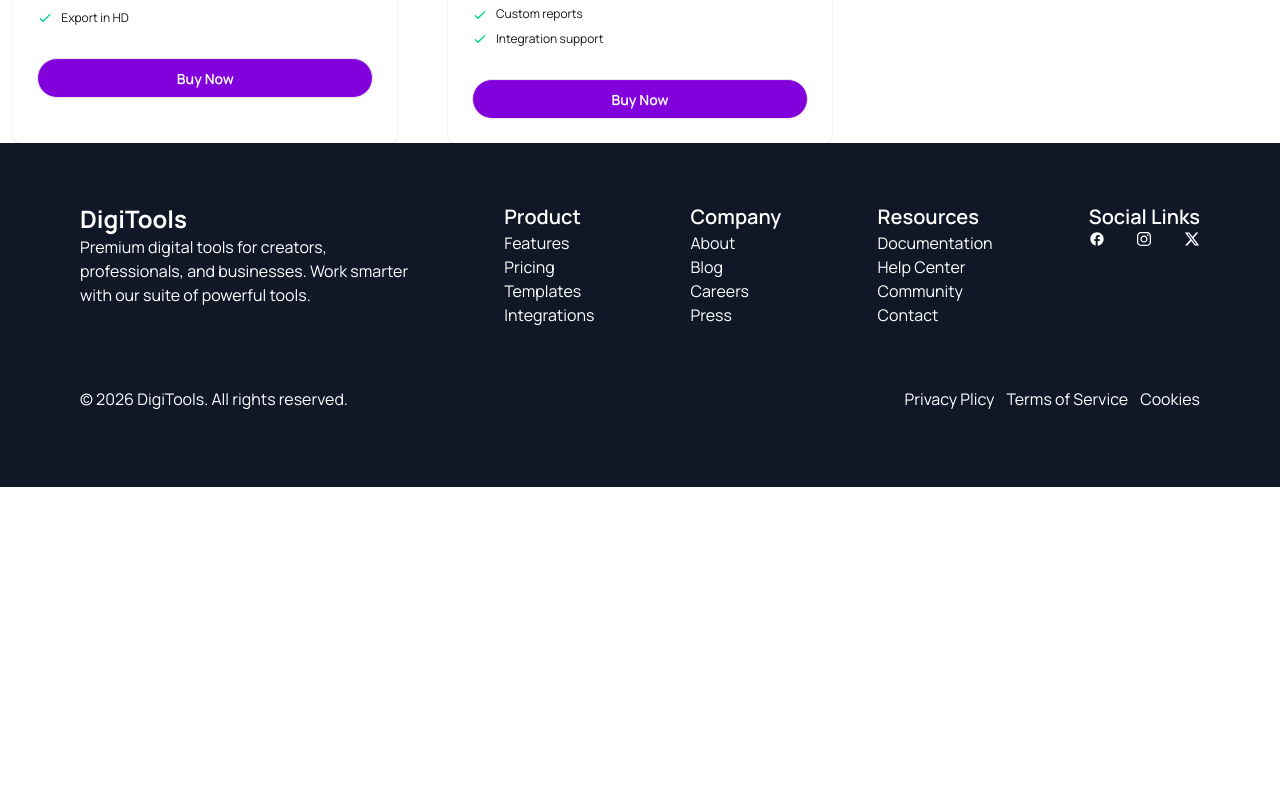
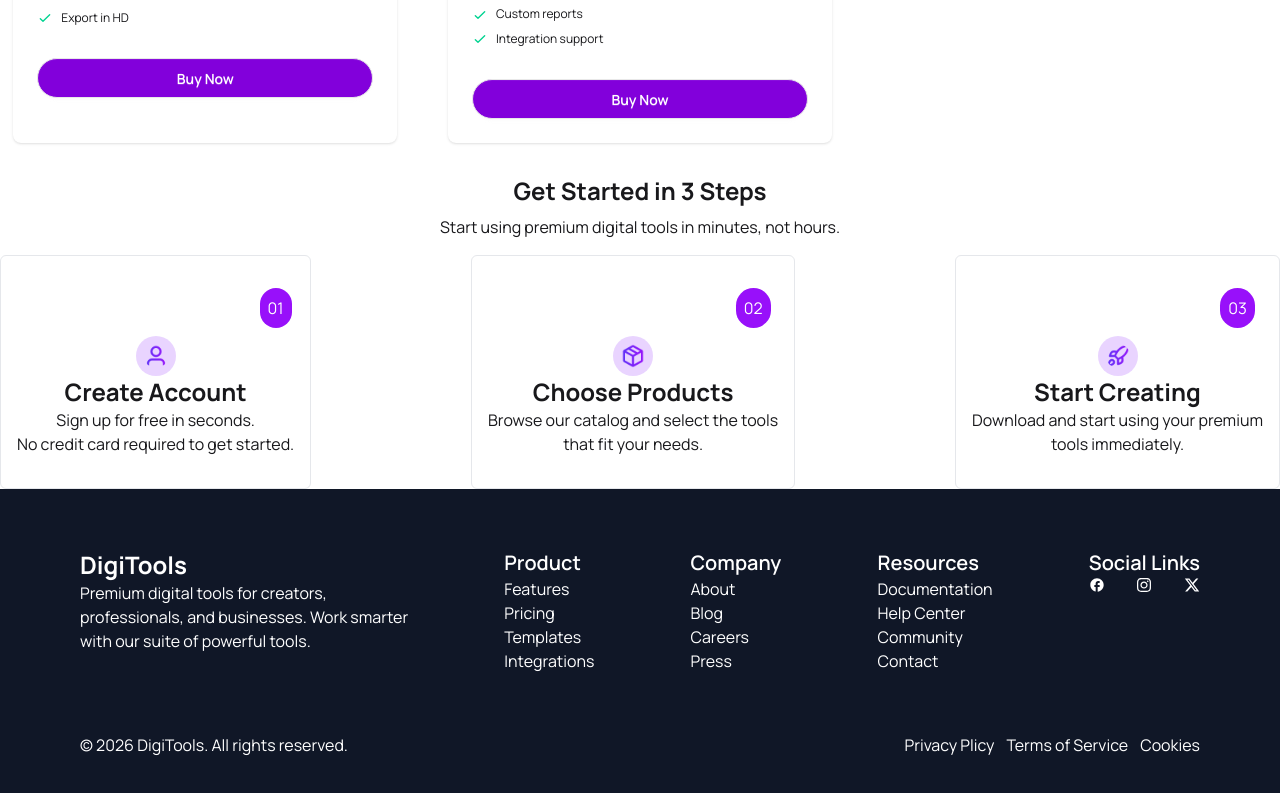
Before and after one commit to Gazi-Md-Salauddin/digiTools-Platform, a React (Vite) app: page / in a window 1280 px wide. Shown: the part 2020-2813 px from the top of the page. Before the commit the page ends 2507 px from the top, so only its background shows below. Built offline with nearby package versions, Linux system fonts and the light colour scheme.

Commit message:
steps section designed

```diff
--- a/public/tools.json
+++ b/public/tools.json
@@ -8,7 +8,7 @@
     "tag": "popular",
     "tagType": "popular",
     "features": ["100+ templates", "ATS optimization", "Export to PDF"],
-    "icon": "FaFileAlt"
+    "icon": "portfolio.png"
   },
   {
     "id": 2,
@@ -19,7 +19,7 @@
     "tag": "best seller",
     "tagType": "best seller",
     "features": ["Auto posting", "Analytics dashboard", "Multi-platform support"],
-    "icon": "FaCalendarAlt"
+    "icon": "social-media.png"
   },
   {
     "id": 3,
@@ -30,7 +30,7 @@
     "tag": "new",
     "tagType": "new",
     "features": ["500+ icons", "Custom colors", "High-res download"],
-    "icon": "FaPaintBrush"
+    "icon": "design-tool.png"
   },
   {
     "id": 4,
--- a/src/App.jsx
+++ b/src/App.jsx
@@ -3,6 +3,7 @@ import Navbar from './components/Navbar/Navbar'
 import Banner from './components/Banner/Banner'
 import Tools from './components/Tools/Tools'
 import Cart from './components/Cart/Cart'
+import Steps from './components/Steps/Steps'
 import Footer from './components/Footer/Footer'
 import { ToastContainer } from 'react-toastify';
 import './App.css'
@@ -31,6 +32,7 @@ function App() {
       {tabActive === "Tools" && <Tools toolPromise={toolPromise} carts={carts} setCarts={setCarts}/>}
       {tabActive === "Cart" && <Cart carts={carts} setCarts={setCarts}/>}
 
+      <Steps/>
       <Footer/>
       <ToastContainer />
     </>
--- /dev/null
+++ b/src/components/Pricing/Pricing.jsx
@@ -0,0 +1,11 @@
+import React from 'react'
+
+const Pricing = () => {
+  return (
+    <div>
+
+    </div>
+  )
+}
+
+export default Pricing
--- /dev/null
+++ b/src/components/Steps/Steps.jsx
@@ -0,0 +1,40 @@
+import React from 'react'
+import UserImage from '../../assets/user.png'
+import Package from '../../assets/package.png'
+import Rocket from '../../assets/rocket.png'
+
+const Steps = () => {
+  return (
+    <div>
+      <div className="text-center mt-8 space-y-2 mb-4">
+        <h1 className="text-2xl font-bold">Get Started in 3 Steps</h1>
+        <p>Start using premium digital tools in minutes, not hours.</p>
+      </div>
+
+      <div className="flex justify-between">
+        <div className="text-center px-4 py-8 flex flex-col items-center border border-gray-200 rounded-md">
+          <span className="bg-purple-600 text-white rounded-full p-2 ml-60 mb-2">01</span>
+          <img src={UserImage} alt="User" className="w-10 h-10 bg-purple-200 rounded-full p-2" />
+          <h2 className="text-2xl font-bold">Create Account</h2>
+          <p>Sign up for free in seconds. <br></br>No credit card required to get started.</p>
+        </div>
+
+        <div className="text-center px-4 py-8 flex flex-col items-center border border-gray-200 rounded-md">
+          <span className="bg-purple-600 text-white rounded-full p-2 ml-60 mb-2">02</span>
+          <img src={Package} alt="Package" className="w-10 h-10 bg-purple-200 rounded-full p-2" />
+          <h2 className="text-2xl font-bold">Choose Products</h2>
+          <p>Browse our catalog and select the tools<br></br>that fit your needs.</p>
+        </div>
+
+        <div className="text-center items-center px-4 py-8 flex flex-col items-center border border-gray-200 rounded-md">
+          <span className="bg-purple-600 text-white rounded-full p-2 ml-60 mb-2">03</span>
+          <img src={Rocket} alt="Rocket" className="w-10 h-10 bg-purple-200 rounded-full p-2" />
+          <h2 className="text-2xl font-bold">Start Creating</h2>
+          <p>Download and start using your premium <br></br>tools immediately.</p>
+        </div>
+      </div>
+    </div>
+  )
+}
+
+export default Steps
```
